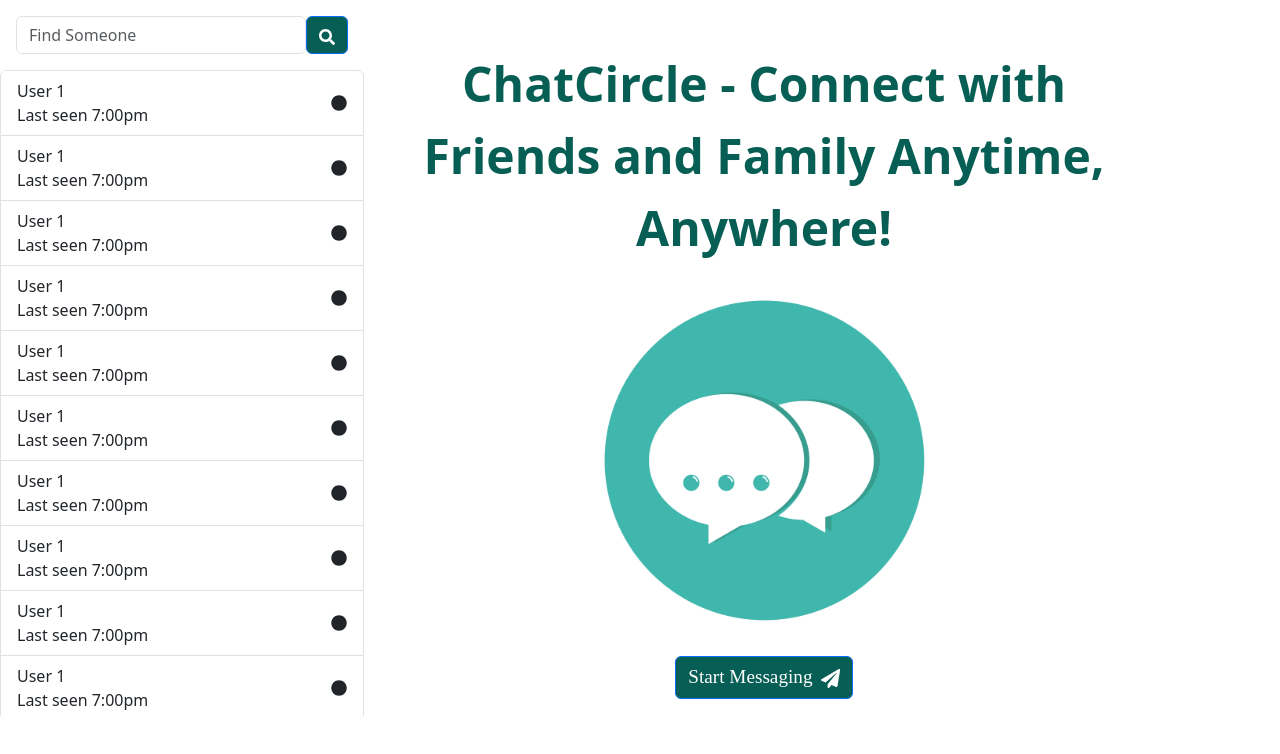
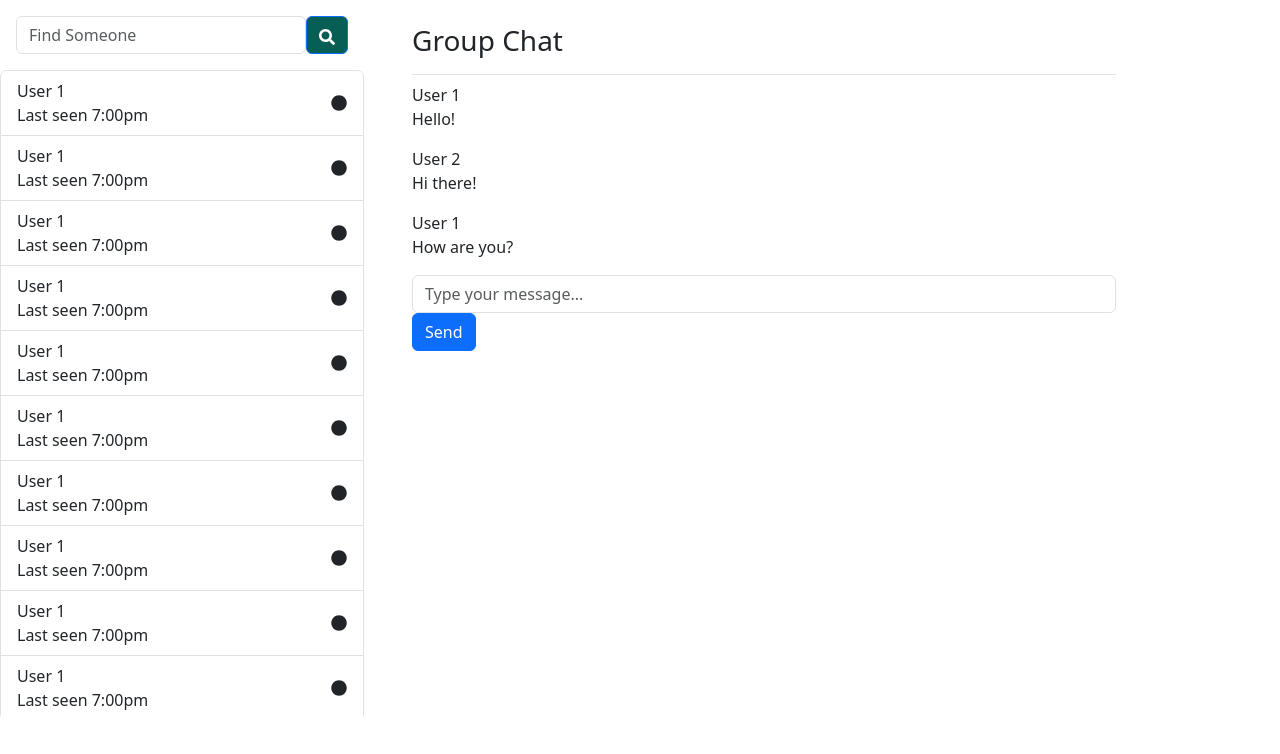
Before and after one commit to harisaini778/harigroupchatapp, a React (Create React App) app in the folder client/: page /homepage in a window 1280 px wide. Both pictures are taken after a click on the button "Start Messaging". Shown: the top 754 px of the page. Built offline with nearby package versions, Linux system fonts and the light colour scheme.

Commit message:
added a chat screen component in the code

```diff
--- /dev/null
+++ b/client/src/components/ChatScreen.js
@@ -0,0 +1,53 @@
+import React, { useState } from "react";
+import { Container, Row, Col, Form, Button } from 'react-bootstrap';
+
+const ChatScreen = () => {
+
+    const [messages, setMessages] = useState([
+        { user: 'User 1', text: 'Hello!' },
+        { user: 'User 2', text: 'Hi there!' },
+        { user: 'User 1', text: 'How are you?' },
+    ]);
+    const [newMessage, setNewMessage] = useState('');
+
+    const sendMessage = () => {
+        if (newMessage.trim() !== '') {
+            setMessages([...messages, { user: 'Me', text: newMessage }]);
+            setNewMessage('');
+        }
+    };
+
+    return (
+        <Container fluid className="p-4">
+            <Row>
+                <Col md={12}>
+                    <h3 className="border-bottom pb-3">Group Chat</h3>
+                    <div className="chat-messages">
+                        {messages.map((msg, index) => (
+                            <div key={index} className={`message ${msg.user === 'Me' ? 'sent' : 'received'}`}>
+                                <span className="message-user">{msg.user}</span>
+                                <p className="message-text">{msg.text}</p>
+                            </div>
+                        ))}
+                    </div>
+                    <Form.Group className="mb-3">
+                        <Form.Control
+                            type="text"
+                            placeholder="Type your message..."
+                            value={newMessage}
+                            onChange={(e) => setNewMessage(e.target.value)}
+                            onKeyDown={(e) => {
+                                if (e.key === 'Enter') sendMessage();
+                            }}
+                        />
+                        <Button variant="primary" onClick={sendMessage}>
+                            Send
+                        </Button>
+                    </Form.Group>
+                </Col>
+            </Row>
+        </Container>
+    );
+};
+
+export default ChatScreen;
--- a/client/src/components/Homepage.js
+++ b/client/src/components/Homepage.js
@@ -1,4 +1,6 @@
 import React from "react";
+
+import { useState } from "react";
 
 import { Container,Row,Col,Button,Stack,Form,ListGroup,Image} from "react-bootstrap";
 
@@ -9,8 +11,16 @@ import chatImg from "../components/assets/chat-2389223_1920.png";
 
 import "./Homepage.css";
 
+import ChatScreen from "./ChatScreen"
+
 
 const Homepage = () => {
+
+  const [isToggle,setIsToggle] = useState(false);
+
+  const startMessagingHandler = () => {
+    setIsToggle(true);
+  }
 
 
 
@@ -167,7 +177,9 @@ const Homepage = () => {
                   </Button>
                 </div> */}
 
-                <Stack direction="vertical" gap={2} className="mt-5">
+                { isToggle ? (<ChatScreen/>)
+                :
+                (<Stack direction="vertical" gap={2} className="mt-5">
 
                 <div className="brand-slogan-homepage">ChatCircle - Connect with Friends and Family Anytime, Anywhere!</div>
 
@@ -176,7 +188,7 @@ const Homepage = () => {
                 </div>
 
                 <div className="start-messaging-div">
-                  <Button className="start-messaging-btn">
+                  <Button className="start-messaging-btn" onClick={startMessagingHandler}>
                     <Stack direction="horizontal" gap={2}>
                     <div className="start-messaging-txt">Start Messaging</div>
                     <div className="start-messaging-icon"><FaPaperPlane/></div>
@@ -184,7 +196,7 @@ const Homepage = () => {
                   </Button>
                 </div>
 
-                </Stack>
+                </Stack>)}
 
                 </Col>
             </Row>
```
